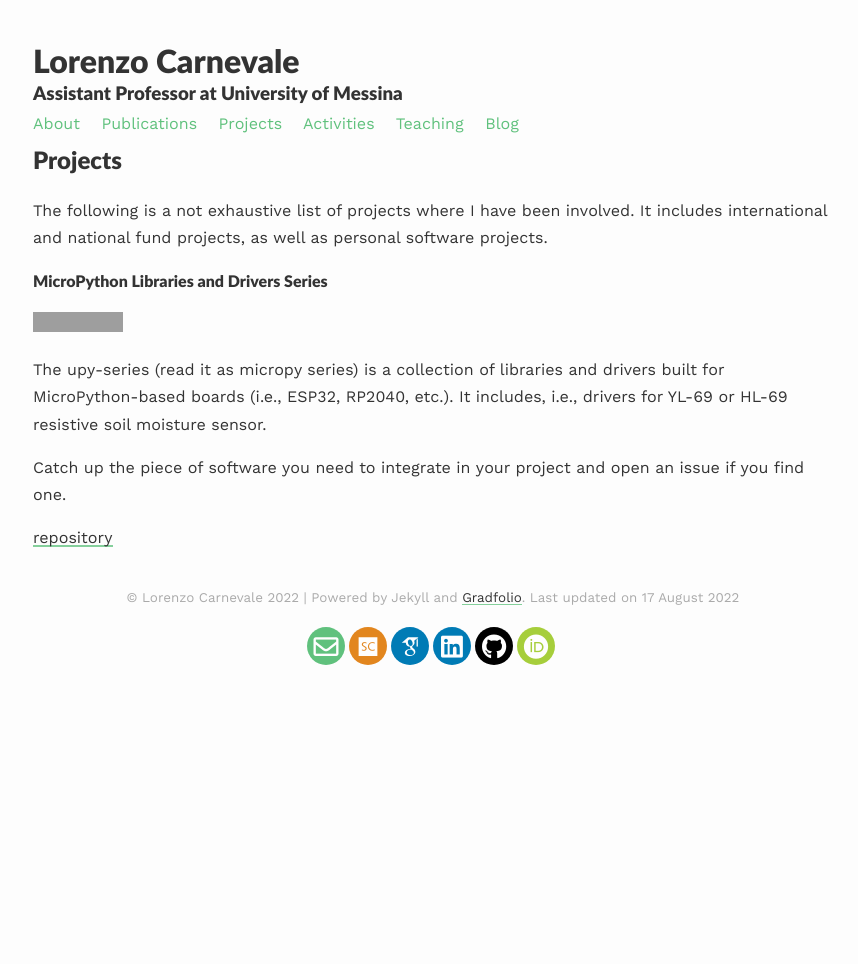
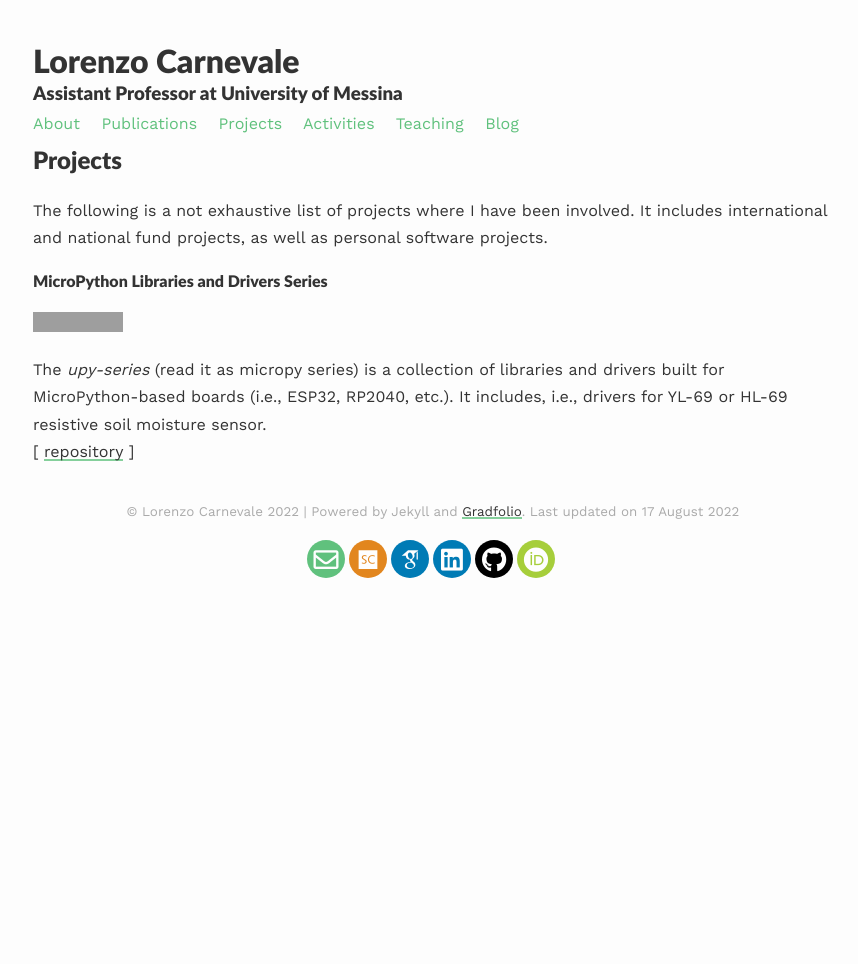
Before and after one commit to lcarnevale/lcarnevale.github.io, a Jekyll site: the page built from _pages/projects.md, in a window 1280 px wide. Shown: the whole page, without its empty margins (207-1065 px from the left). Built offline with Jekyll 4.4.1, drawn with Linux system fonts in a browser that asks for light colours; nearby versions of some CDN libraries; some web fonts are replaced; grey boxes are pictures that could not be loaded.

Commit message:
update urls and description

```diff
--- a/_pages/projects.md
+++ b/_pages/projects.md
@@ -11,8 +11,5 @@
 #### MicroPython Libraries and Drivers Series
 <img src="https://img.shields.io/badge/project-software-green">
 
-The upy-series (read it as micropy series) is a collection of libraries and drivers built for MicroPython-based boards (i.e., ESP32, RP2040, etc.). It includes, i.e., drivers for YL-69 or HL-69 resistive soil moisture sensor.
-
-Catch up the piece of software you need to integrate in your project and open an issue if you find one.
-
-[repository](https://github.com/lcarnevale/upy-driver-yl69)
+The *upy-series* (read it as micropy series) is a collection of libraries and drivers built for MicroPython-based boards (i.e., ESP32, RP2040, etc.). It includes, i.e., drivers for YL-69 or HL-69 resistive soil moisture sensor.<br>
+[ [repository](https://github.com/lcarnevale/upy-series) ]
```
